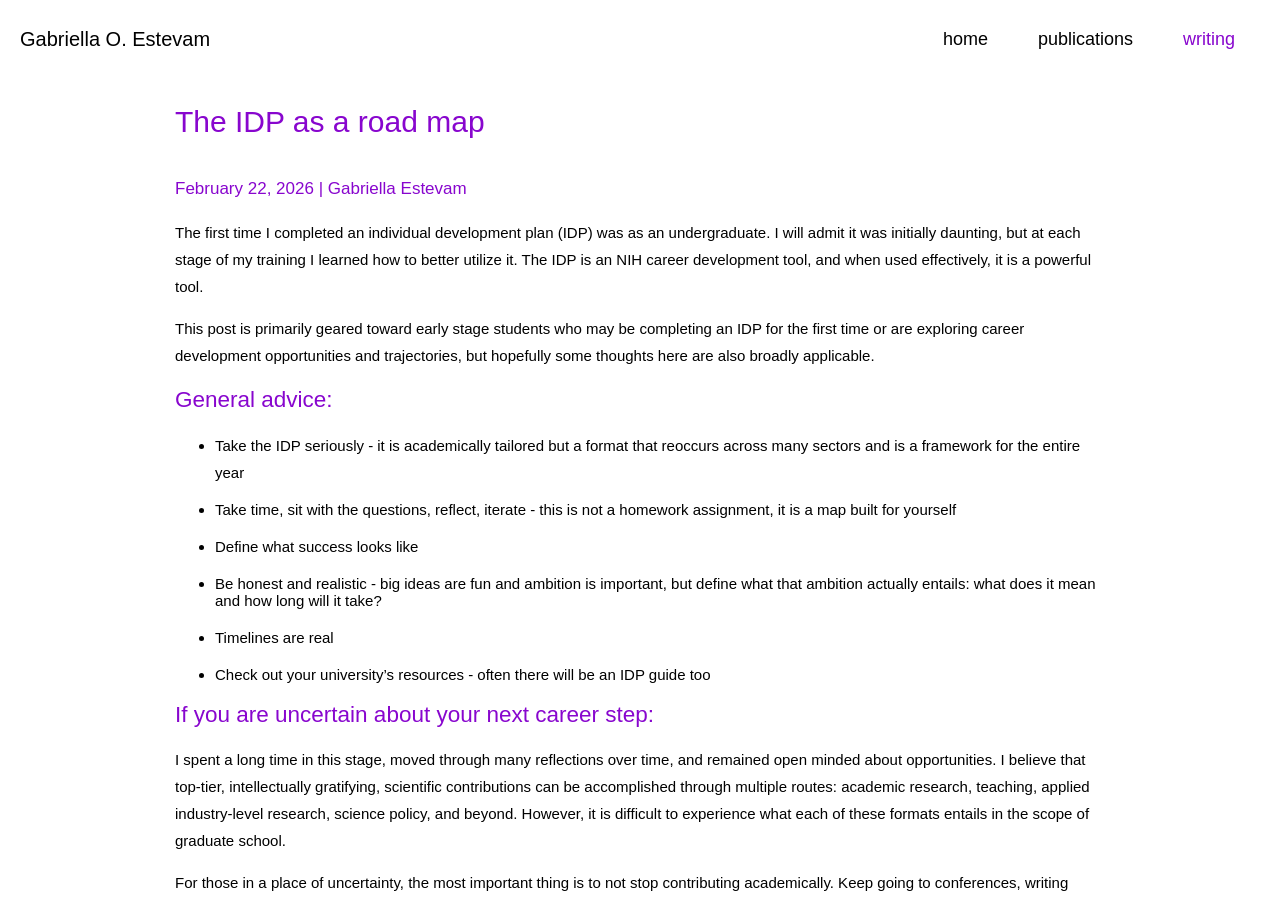
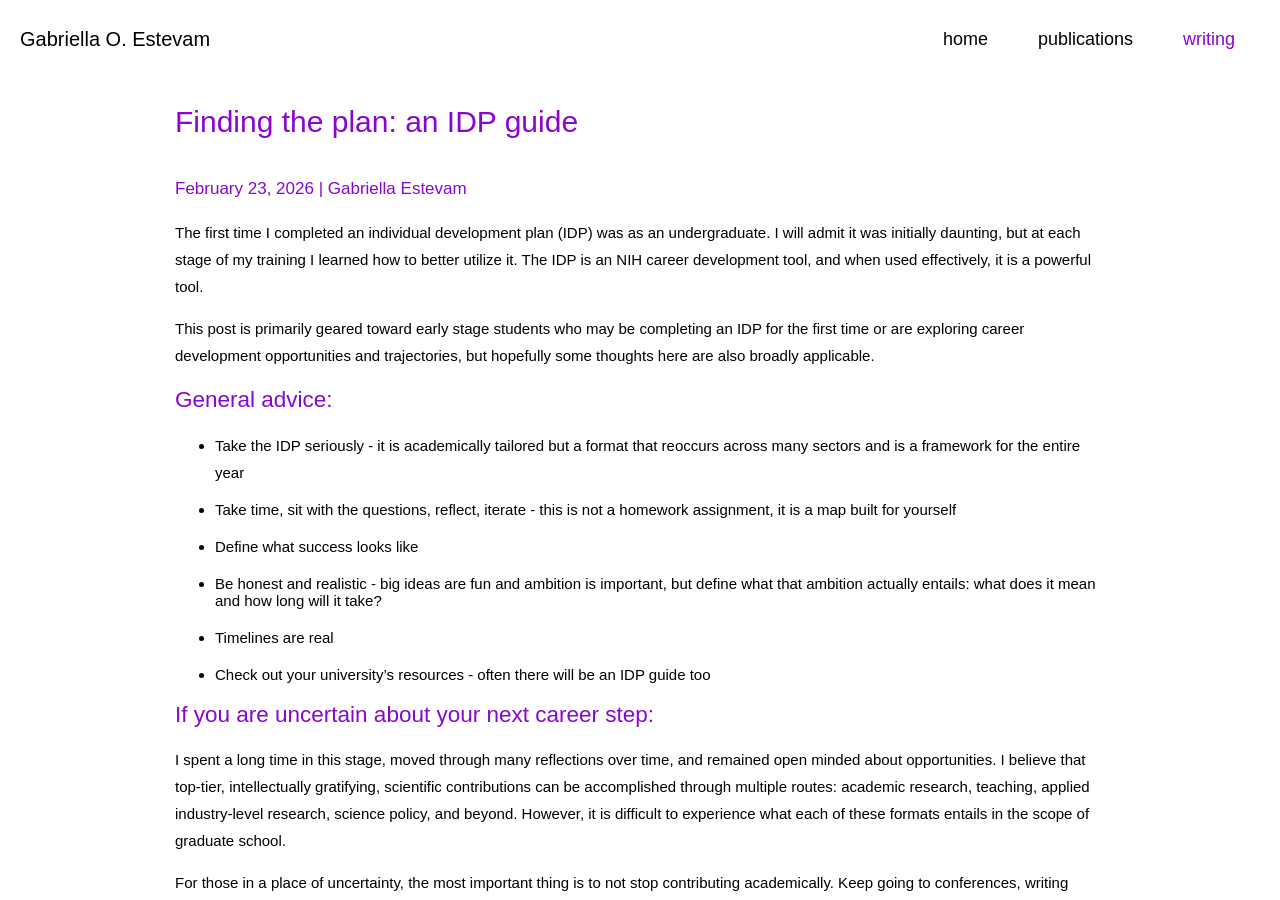
Before and after one commit to gestevam/gestevam.github.io, a Jekyll site: the page built from _posts/2026-02-23-finding-the-plan.md, in a window 1280 px wide and 900 px high. Built offline with Jekyll 4.4.1, drawn with Linux system fonts in a browser that asks for light colours.

Commit message:
Update and rename 2026-02-22-idp-road-map.md to 2026-02-23-finding-the-plan.md

```diff
--- a/_posts/2026-02-22-idp-road-map.md
+++ b/_posts/2026-02-23-finding-the-plan.md
@@ -1,9 +1,9 @@
 ---
-title: "The IDP as a road map"
-date: 2026-02-22
+title: "Finding the plan: an IDP guide"
+date: 2026-02-23
 author: "Gabriella Estevam"
 layout: post
-permalink: /writing/idp-road-map/
+permalink: /writing/finding-the-plan/
 body_class: writing-page
 ---
 
```
